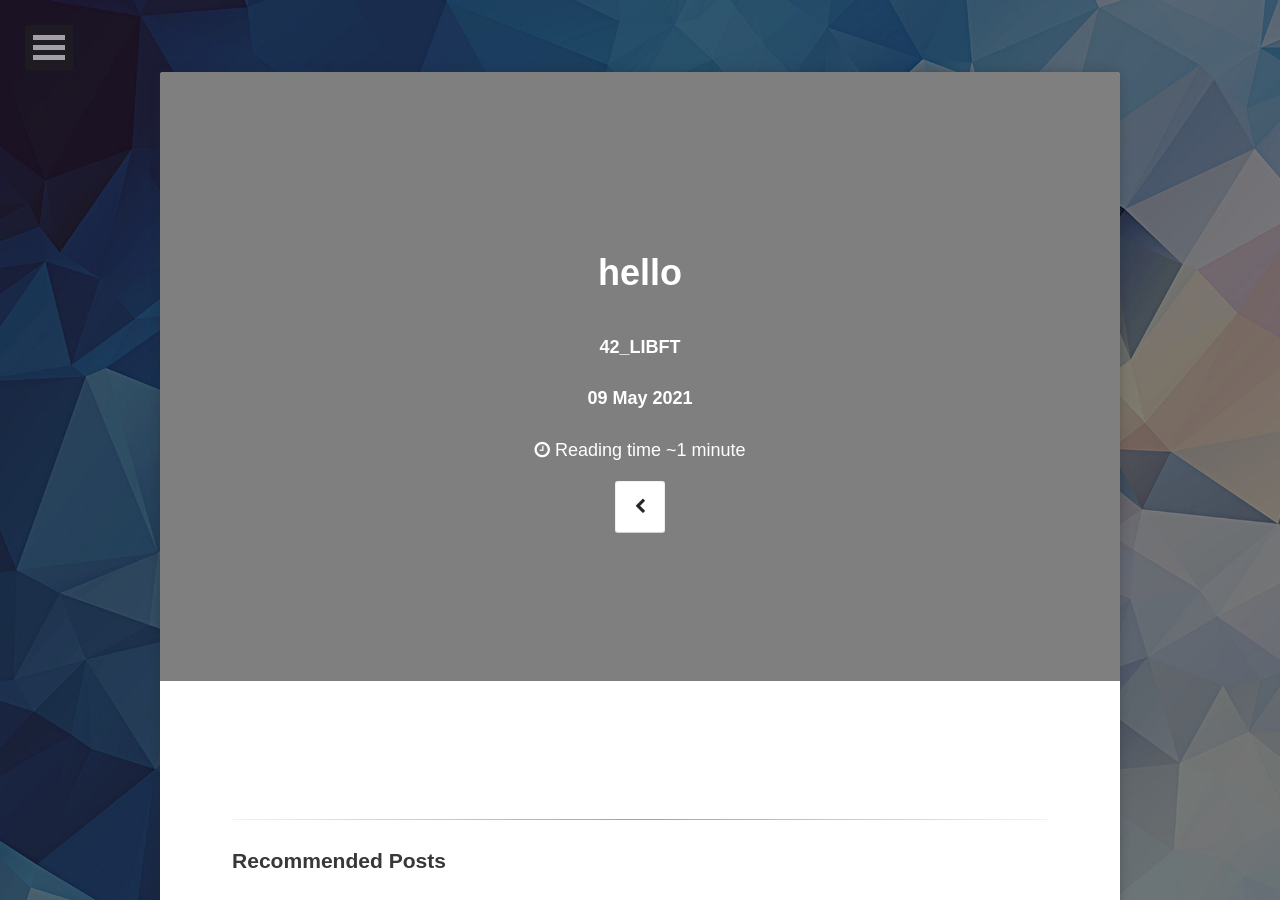
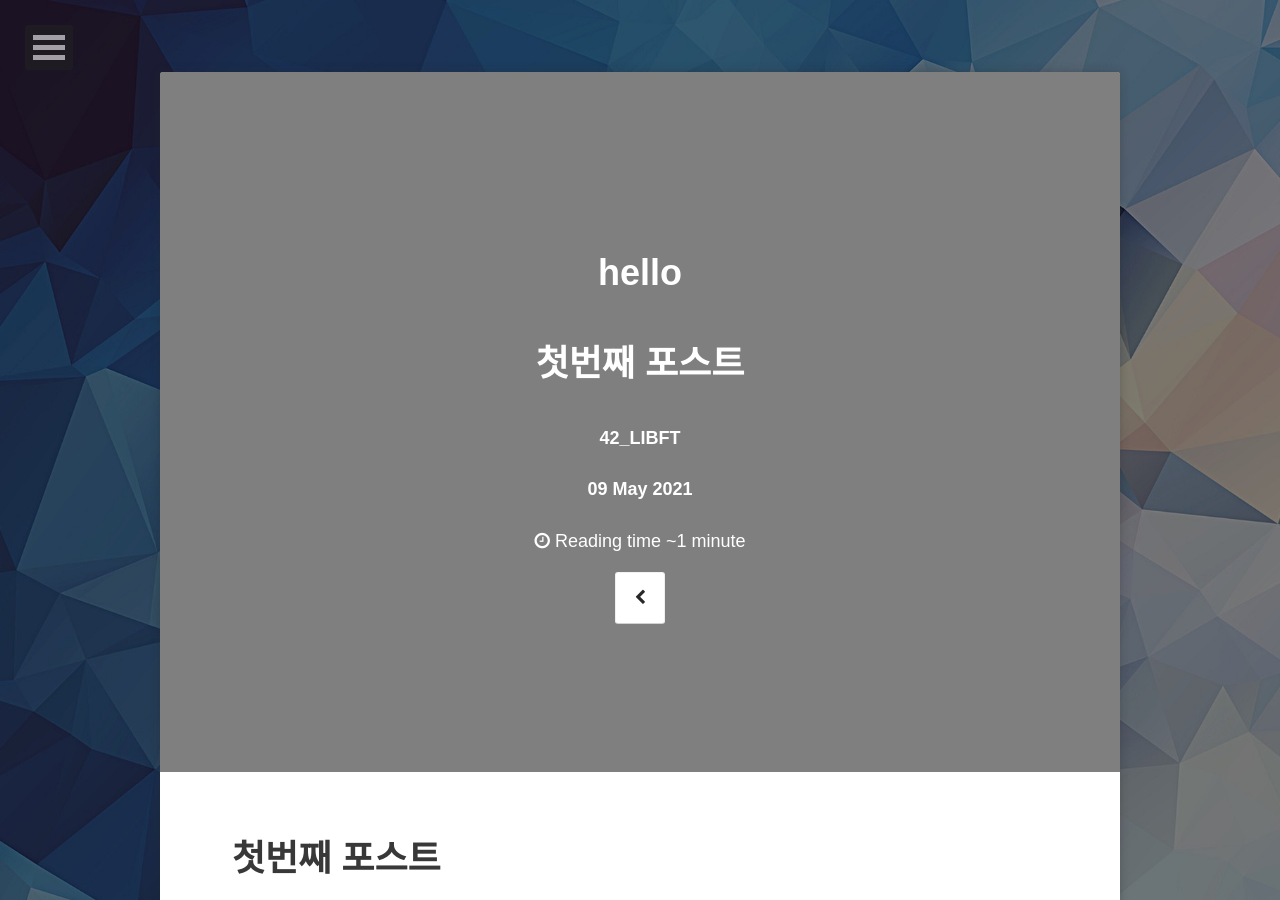
Before and after one commit to 2unbini/2unbini.github.io, a Jekyll site: the page built from _posts/2021-05-09-first.md, in a window 1280 px wide and 900 px high. Built offline with Jekyll 4.4.1, drawn with Linux system fonts in a browser that asks for light colours; some web fonts are replaced; comment, search, counter and statistics services are not loaded.

Commit message:
Update 2021-05-09-first.md

```diff
--- a/_posts/2021-05-09-first.md
+++ b/_posts/2021-05-09-first.md
@@ -8,3 +8,6 @@ tags:
 - hello
 comments: true
 ---
+
+
+# 첫번째 포스트
```
